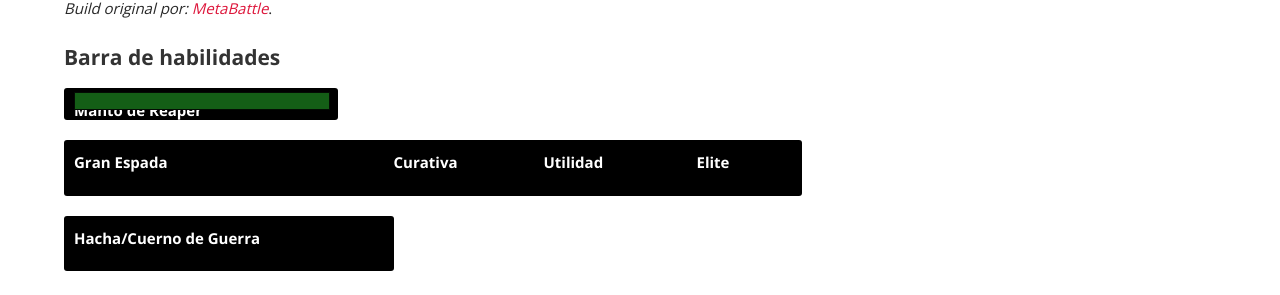
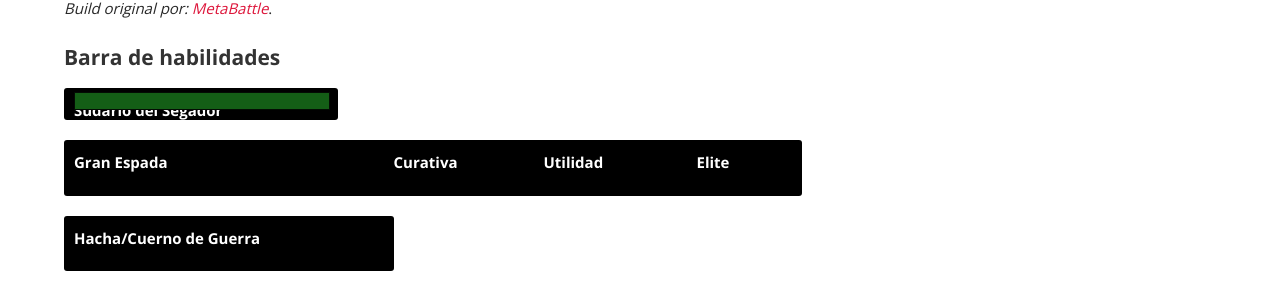
Before and after one commit to ACast59/GW2Guias, a Jekyll site: the page built from _posts/2018-09-03-necromancer-build-reaper-poder-minion-master.md, in a window 1280 px wide and 900 px high, scrolled down 978 px. Shown: the part 160-455 px from the top of the window. Built offline with Jekyll 4.4.1, drawn with Linux system fonts in a browser that asks for light colours; a script that is not in the unit is left out; comment, search, counter and statistics services are not loaded.

Commit message:
Update 2018-09-03-necromancer-build-reaper-poder-minion-master.md

```diff
--- a/_posts/2018-09-03-necromancer-build-reaper-poder-minion-master.md
+++ b/_posts/2018-09-03-necromancer-build-reaper-poder-minion-master.md
@@ -16,7 +16,7 @@ El necromancer minion master es una de la builds mas populares debido a la canti
 
 <div class="mskillbar-mechanics-header reaper">
   <div>
-    <p>Manto de Reaper</p>
+    <p>Sudario del Segador</p>
 
     <div class="mechanic-skills">
       <div data-armory-embed="skills" data-armory-ids="29442,30825,29958,30504,30557" data-armory-size="40"></div>
```
